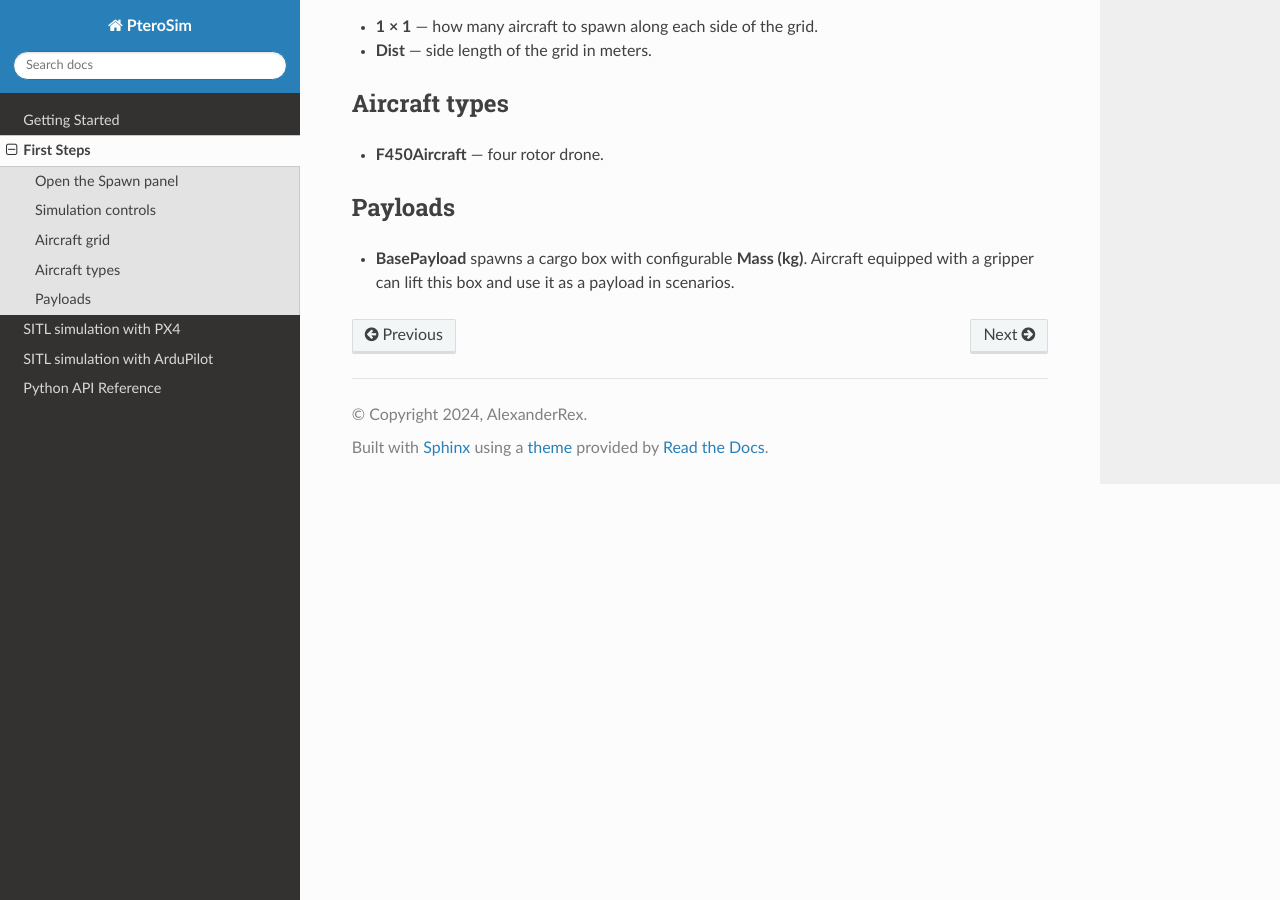
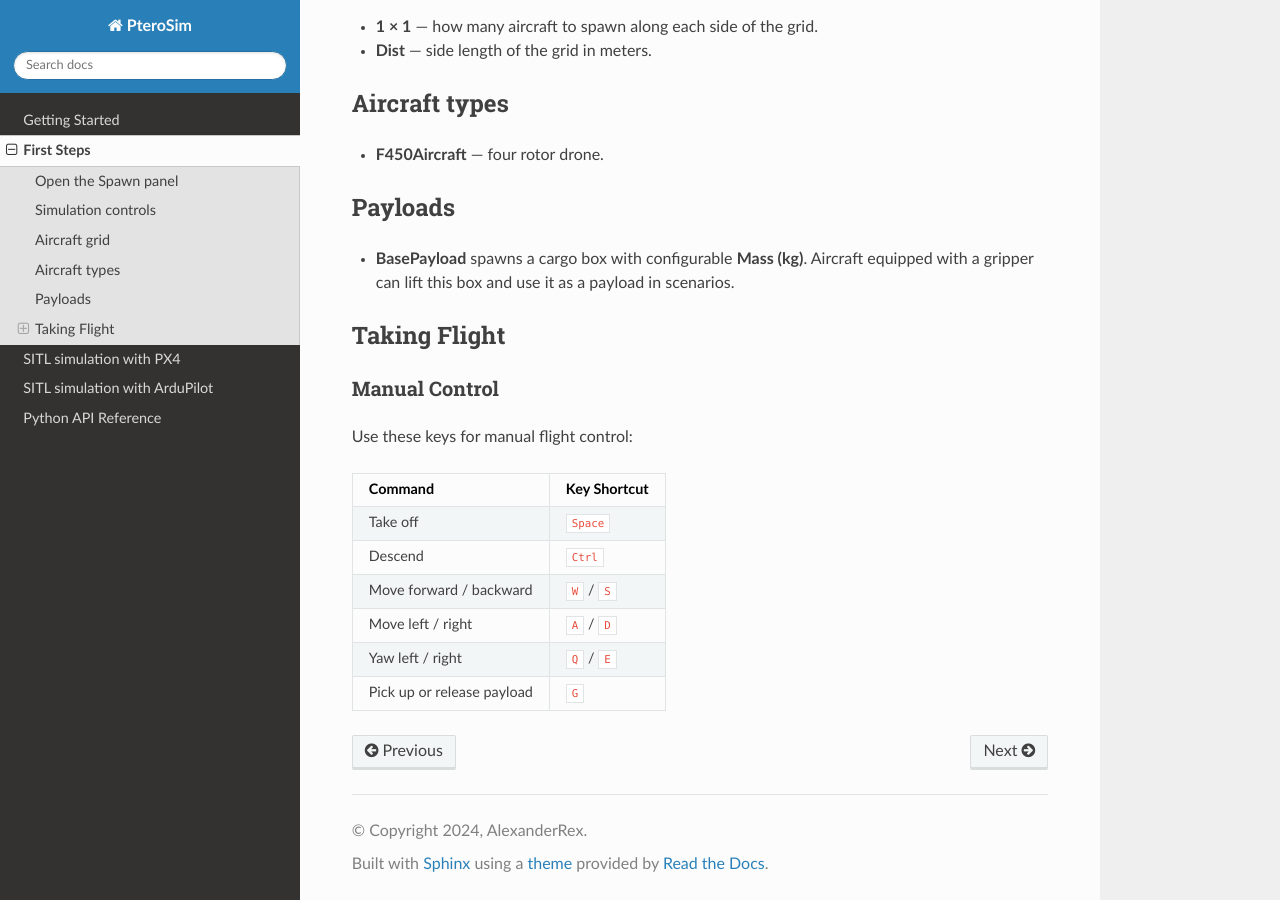
Before and after one commit to AlexanderRex/PteroSimDocs, a Sphinx documentation site: the page built from docs/source/first_steps.rst, in a window 1280 px wide and 900 px high, scrolled down 893 px. Built offline with Sphinx 7.4.7 and the Read the Docs theme 3.1.0, drawn with Linux system fonts in a browser that asks for light colours.

Commit message:
manual control added (#6)

```diff
--- a/docs/source/first_steps.rst
+++ b/docs/source/first_steps.rst
@@ -36,3 +36,30 @@ Payloads
 
 * **BasePayload** spawns a cargo box with configurable **Mass (kg)**.
   Aircraft equipped with a gripper can lift this box and use it as a payload in scenarios.
+
+
+Taking Flight
+-------------
+
+Manual Control
+^^^^^^^^^^^^^^
+
+Use these keys for manual flight control:
+
+.. list-table::
+   :header-rows: 1
+
+   * - Command
+     - Key Shortcut
+   * - Take off
+     - ``Space``
+   * - Descend
+     - ``Ctrl``
+   * - Move forward / backward
+     - ``W`` / ``S``
+   * - Move left / right
+     - ``A`` / ``D``
+   * - Yaw left / right
+     - ``Q`` / ``E``
+   * - Pick up or release payload
+     - ``G``
```
